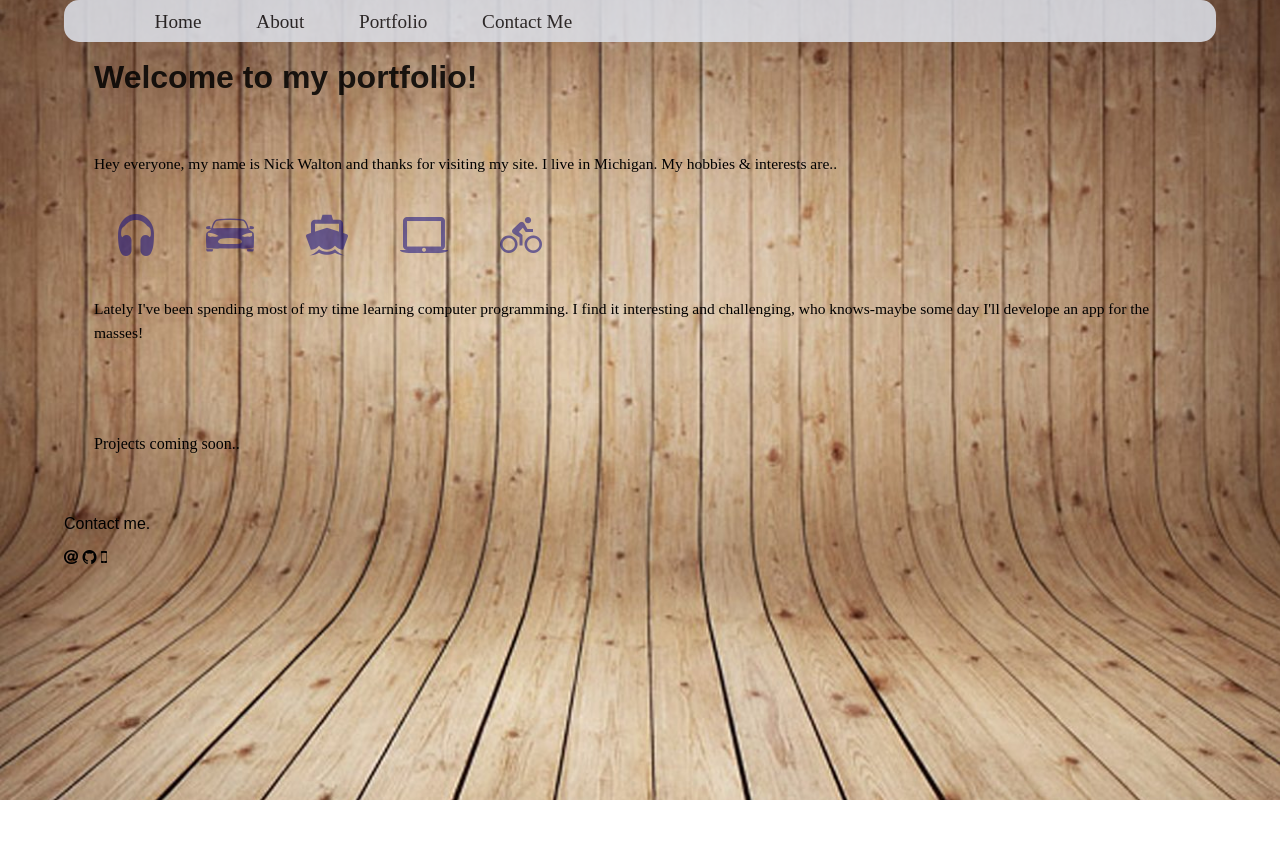
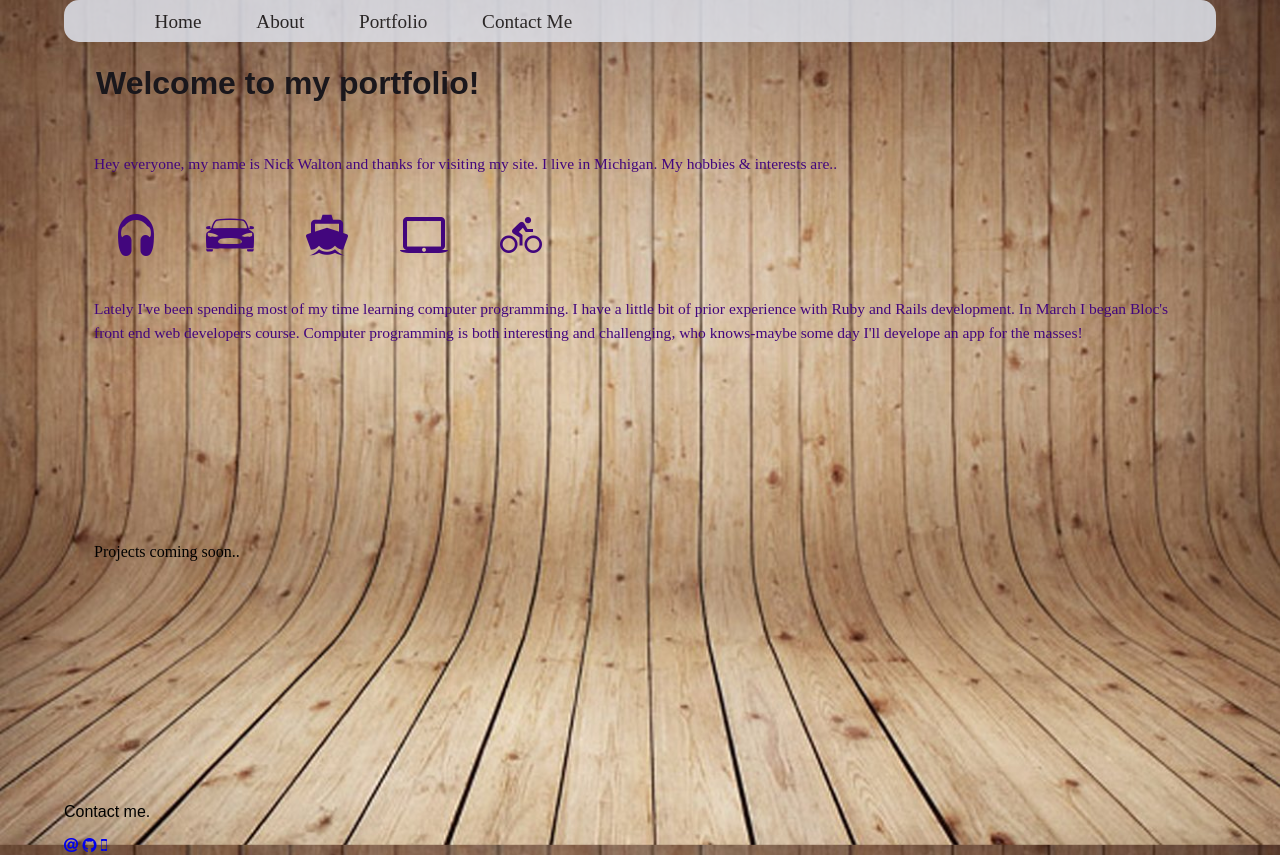
Before and after one commit to nkwalton/portfolio, a plain HTML site: page index.html in a window 1280 px wide. Before the commit the page ends 800 px from the top, so only its background shows below. Drawn offline with nearby package versions, Linux system fonts and the light colour scheme; a web font is replaced by a local one.

Commit message:
modifications

```diff
--- a/index.html
+++ b/index.html
@@ -28,17 +28,45 @@
              <span class="ion-android-boat"></span>
              <span class="ion-android-laptop"></span>
              <span class="ion-android-bicycle"></span>
-             <p class="about-me-paragraph">Lately I've been spending most of my time learning computer programming. I find it interesting and challenging, who knows-maybe some day I'll develope an app for the masses!</p>
+             <p class="about-me-paragraph">Lately I've been spending most of my time learning computer programming. I have a little bit of prior experience with Ruby and Rails development.  In March I began Bloc's front end web developers course. Computer programming is both interesting and challenging, who knows-maybe some day I'll develope an app for the masses!</p>
          </section>
 
          <section class="portfolio container" container="clearfix">
+             </br>
+             </br>
+             </br>
+             </br>
+             </br>
+             </br>
              <p class="point-description">Projects coming soon..</p>
          </section>
+
         <footer class="main-footer">
+            </br>
+            </br>
+            </br>
+            </br>
+            </br>
+            </br>
+            </br>
+            </br>
+            </br>
+            </br>
             <p class="contact-me"> Contact me.</p>
-            <span class="ion-at"></span>
-            <span class="ion-social-github"></span>
-            <span class="ion-iphone"></span>
+            <a href="mailto:nkwalton@gmail.com" title="Send me an email">
+                <i class="ion-at">
+                </i>
+            </a>
+
+            <a href="https://github.com/nkwalton" title="Follow on github">
+                <i class="ion-social-github">
+                </i>
+            </a>
+
+            <a href="tel:+1-231-642-6932" title="Mobile phone">
+                <i class="ion-iphone">
+                </i>
+            </a>
         </footer>
        </div>
      </body>
--- a/styles/main.css
+++ b/styles/main.css
@@ -71,34 +71,44 @@ a {
     height: 28px;
 }
 
-#welcome {
-    position: absolute;
-    margin: 17px 5px 5px 30px;
-    opacity: .85;
-
-}
-
 .container {
     font-family: 'PT Sans Caption', 'sans-serif;';
     padding: 30px 30px 30px 30px;
+}
+
+#welcome {
+    position: absolute;
+    margin: 23px 5px 5px 32px;
+    color: rgb(26,23,28);
+
 }
 
 .about-me-paragraph {
     font-size: .97rem;
     font-weight: 500;
     line-height: 1.5;
+    color: rgb(66,6,125);
+    font-family:
 }
 
 .ion-headphone,
+.ion-android-laptop,
 .ion-model-s,
 .ion-android-boat,
-.ion-android-laptop,
 .ion-android-bicycle {
-    color:rgb(15,11,128);
+    color:rgb(66,6,125);
     font-size: 3rem;
-    opacity: .54;
     padding: 18px 24px 18px 24px;
     display: inline-block;
-    text-align: center;
+    align-self: center;
+}
+
+.portfolio {
 
 }
+
+.main-footer {
+
+
+
+}
```
